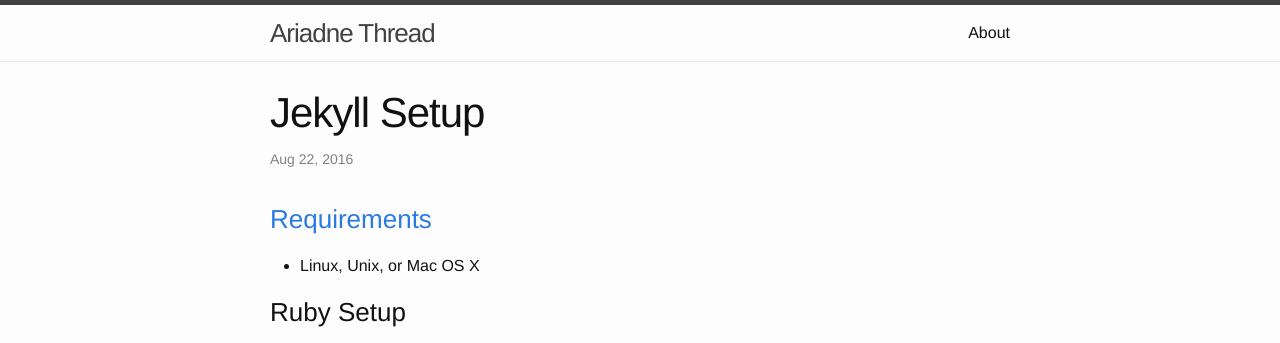
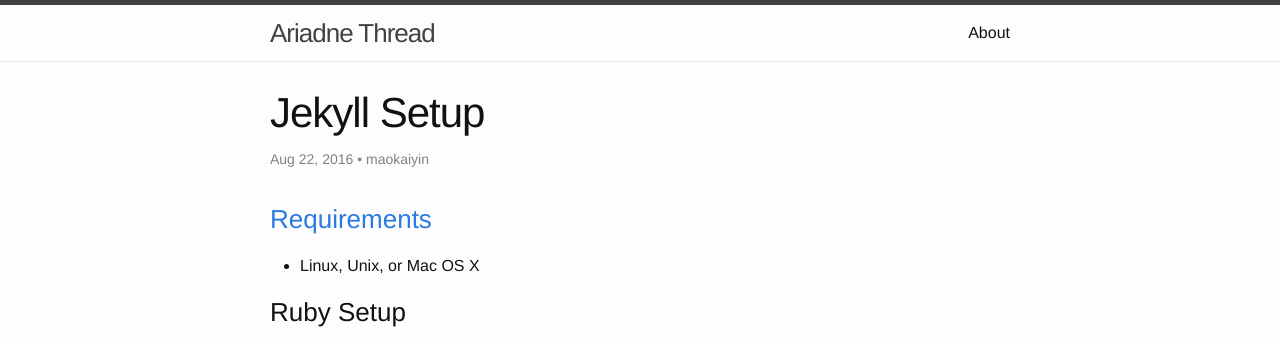
Before and after one commit to AriadneThread/ariadnesthread.github.io, a Jekyll site: the page built from _posts/2016-08-22-Jekyll-Setup.md, in a window 1280 px wide. Shown: the top 343 px of the page. Built offline with Jekyll 4.4.1, drawn with Linux system fonts in a browser that asks for light colours.

Commit message:
add author info

```diff
--- /dev/null
+++ b/_data/authors.yml
@@ -0,0 +1,4 @@
+# Author details
+maokaiyin:
+    name: 毛开印
+    email: maokaiyin@kokozu.net
--- a/_posts/2016-08-22-Jekyll-Setup.md
+++ b/_posts/2016-08-22-Jekyll-Setup.md
@@ -2,6 +2,7 @@
 layout: post
 title:  "Jekyll Setup"
 date:   2016-08-22 13:47:04 +0800
+author: maokaiyin
 
 categories: jekyll
 ---
```
